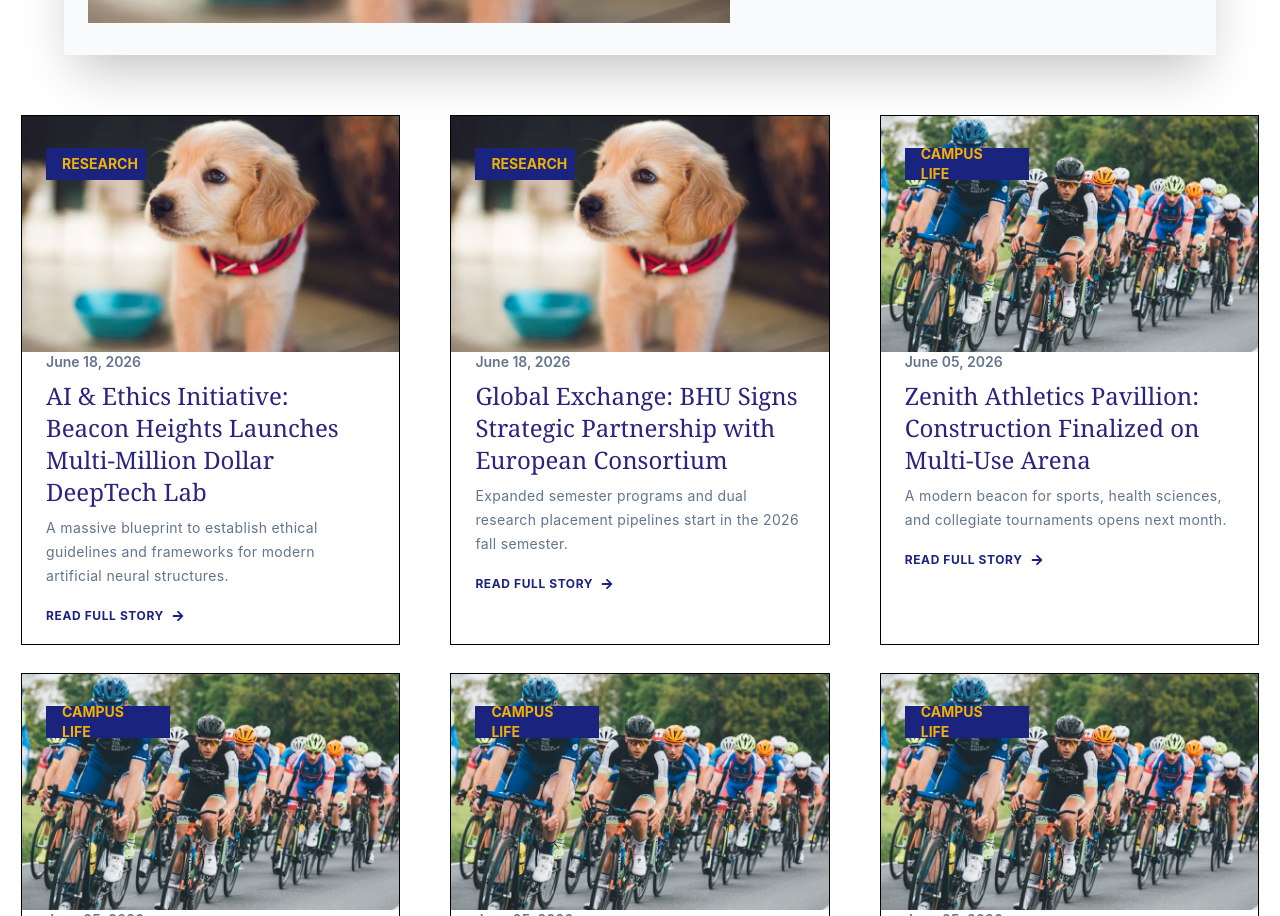
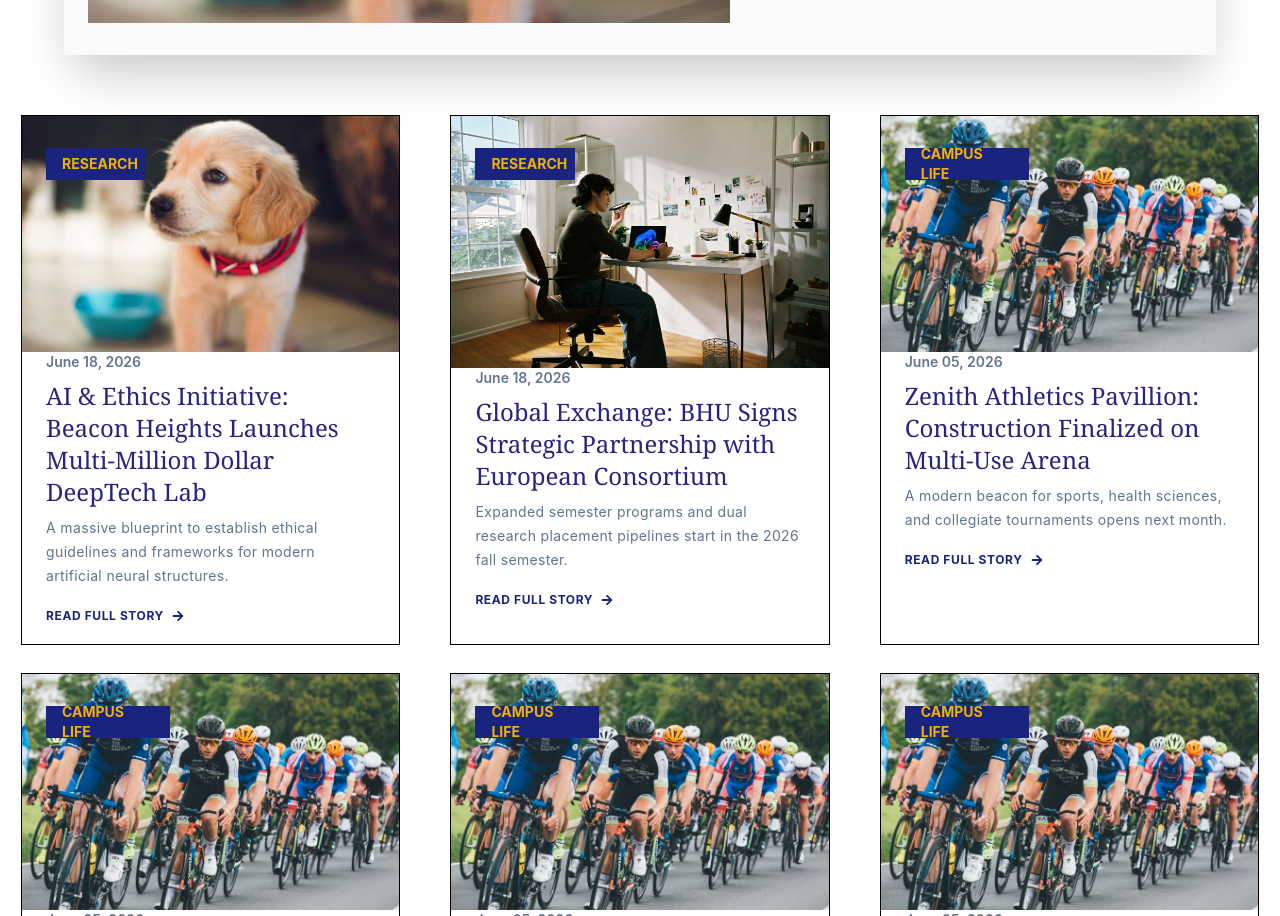
Before and after one commit to crownster9/university, a React (Vite) app: page /news in a window 1280 px wide. Shown: the part 1338-2254 px from the top of the page. Built offline with nearby package versions, Linux system fonts and the light colour scheme.

Commit message:
Updated cartlog

```diff
--- a/src/pages/News.jsx
+++ b/src/pages/News.jsx
@@ -4,6 +4,7 @@ import Footer from "../components/Footer";
 import img from "../assets/good.avif";
 import { FaArrowRight } from 'react-icons/fa';
 import bicycle from "../assets/bicycle.avif"
+import and from  "../assets/2nd.jpg"
 function News(){
     return(
         <>
@@ -68,7 +69,7 @@ function News(){
           <div className="mt-5 w-[90%] mx-auto bg-[#FFFFFF] relative border-black border group">
 
         <div className="overflow-hidden">
-        <img src={img} alt="img" className="group-hover:scale-120  w-100% transition-transform duration-1000"/>
+        <img src={and} alt="img" className="group-hover:scale-120  w-100% transition-transform duration-1000"/>
         <div className="absolute bg-[#1a237e] w-25 h-8 z-5 top-8 left-6 px-4 uppercase text-yellow-500 text-sm font-bold items-center flex">research</div>
         </div>
         <div className="">
```
Also changed, not shown: src/assets/2nd.jpg (added).
